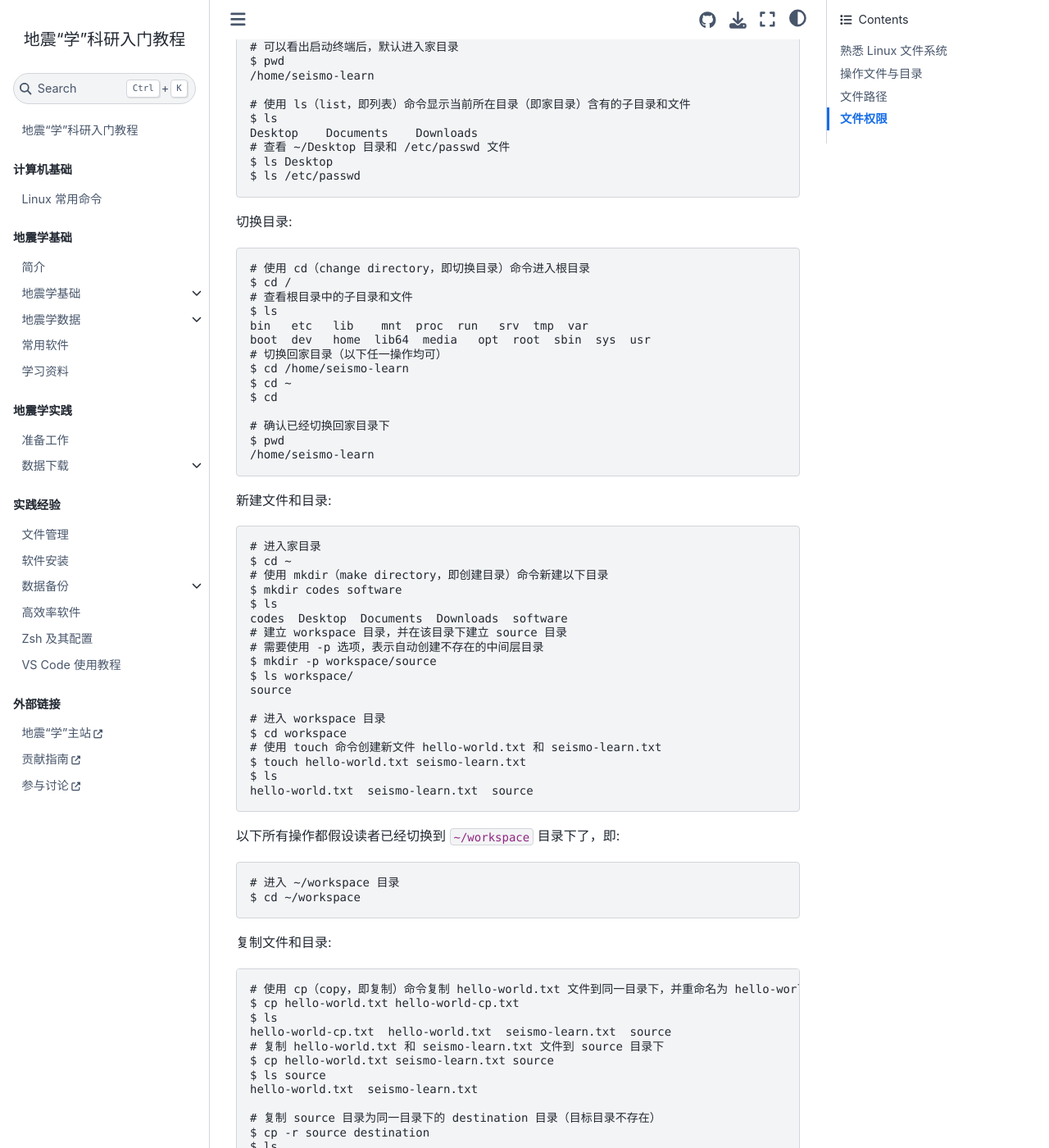
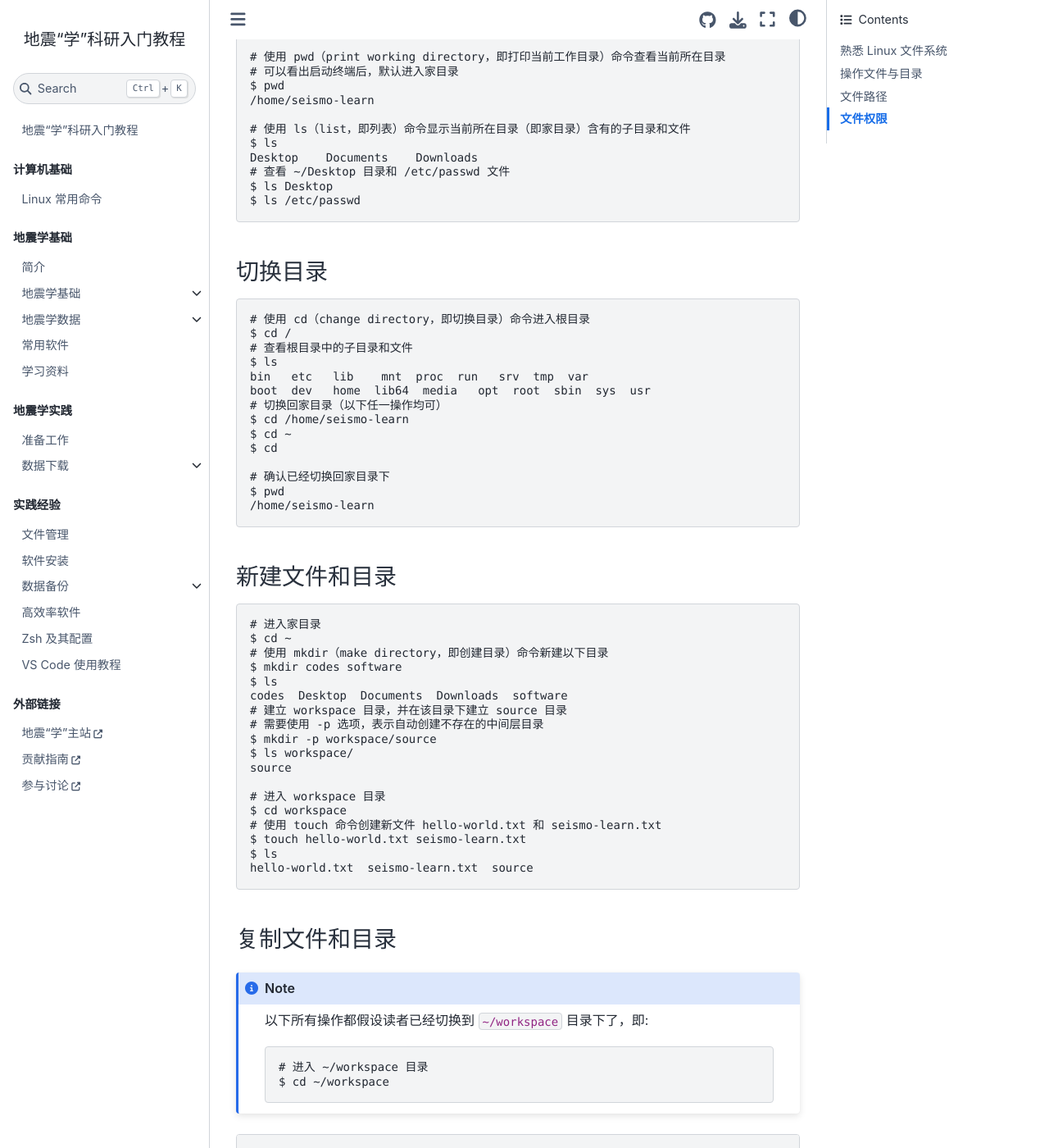
Before and after one commit to seismo-learn/seismology101, a Jupyter Book: the page built from source/computer/file-operations.md, in a window 1280 px wide and 1400 px high, scrolled down 1298 px. Shown: the whole window at 82% size. Built offline with Jupyter Book 1.0.4 settings and Sphinx 7.4.7 and the Sphinx Book theme 1.1.4, drawn with Linux system fonts in a browser that asks for light colours; pages that are not in the unit, such as notebooks, are missing from menus; some of the changed text lies outside the part shown.

Commit message:
Add subsections for file operations

````diff
--- a/source/computer/file-operations.md
+++ b/source/computer/file-operations.md
@@ -35,7 +35,7 @@ Linux 文件系统就像一颗树一样，从 {file}`/` 目录开始，这个特
 读者应打开终端，根据下面的教程自行输入命令（不要复制粘贴！），记住并理解每个
 命令的作用。这一小节中，假设用户名是 seismo-learn，读者根据自己的情况自行修改。
 
-查看文件和目录:
+### 查看文件和目录
 
 ```
 # 使用 pwd（print working directory，即打印当前工作目录）命令查看当前所在目录
@@ -51,7 +51,7 @@ $ ls Desktop
 $ ls /etc/passwd
 ```
 
-切换目录:
+### 切换目录
 
 ```
 # 使用 cd（change directory，即切换目录）命令进入根目录
@@ -70,7 +70,7 @@ $ pwd
 /home/seismo-learn
 ```
 
-新建文件和目录:
+### 新建文件和目录
 
 ```
 # 进入家目录
@@ -93,14 +93,16 @@ $ ls
 hello-world.txt  seismo-learn.txt  source
 ```
 
+### 复制文件和目录
+
+:::{note}
 以下所有操作都假设读者已经切换到 {file}`~/workspace` 目录下了，即:
 
 ```
 # 进入 ~/workspace 目录
 $ cd ~/workspace
 ```
-
-复制文件和目录:
+:::
 
 ```
 # 使用 cp（copy，即复制）命令复制 hello-world.txt 文件到同一目录下，并重命名为 hello-world-cp.txt
@@ -124,7 +126,7 @@ $ ls destination
 hello-world.txt  seismo-learn.txt  source
 ```
 
-移动文件和目录:
+### 移动文件和目录
 
 ```
 # 使用 mv（move，即移动）命令移动 hello-world.txt 文件同一目录下，并重命名为 hello-world-mv.txt
@@ -150,7 +152,7 @@ $ ls destination
 hello-world.txt  seismo-learn.txt  source  source-mv
 ```
 
-删除文件和目录:
+### 删除文件和目录
 
 ```
 # 使用 rm（remove，即删除）命令删除 seismo-learn.txt 文件
````
Also changed, not shown: other parts of source/computer/file-operations.md (+2 -0 lines).
